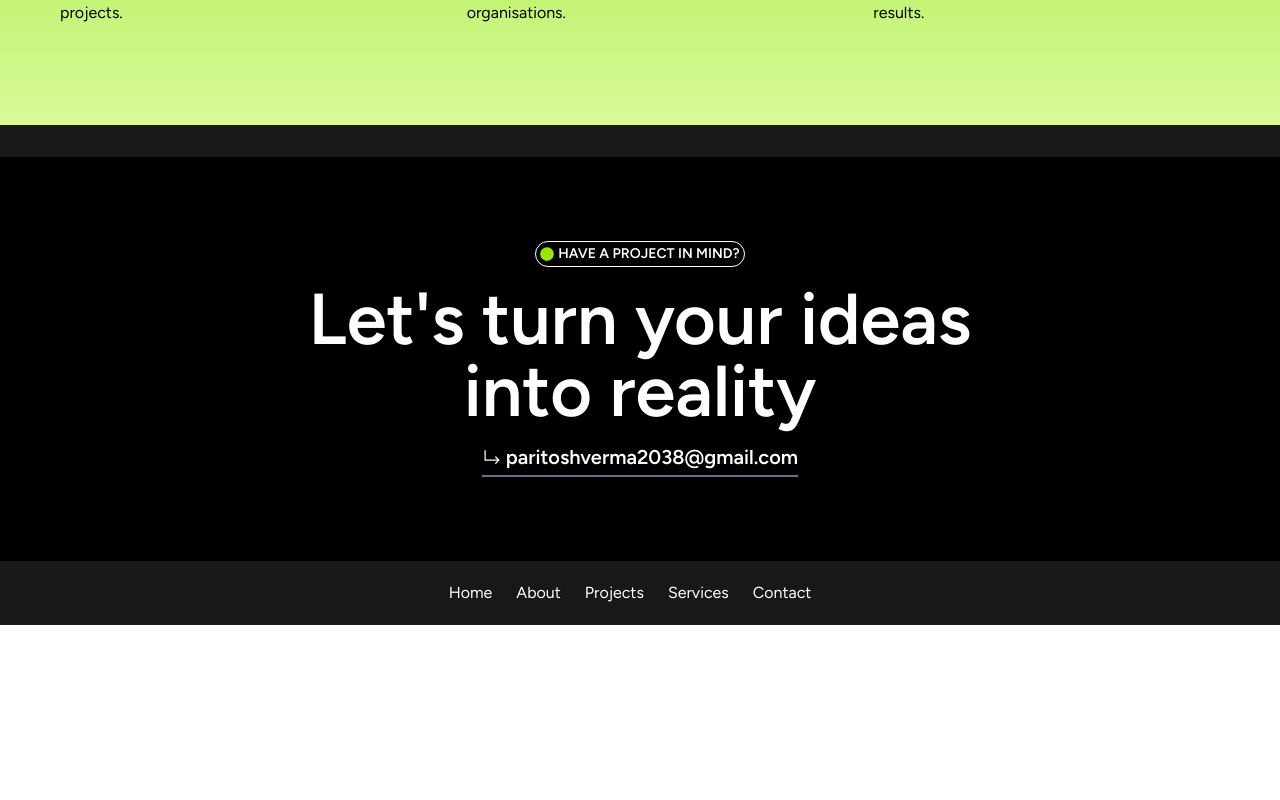
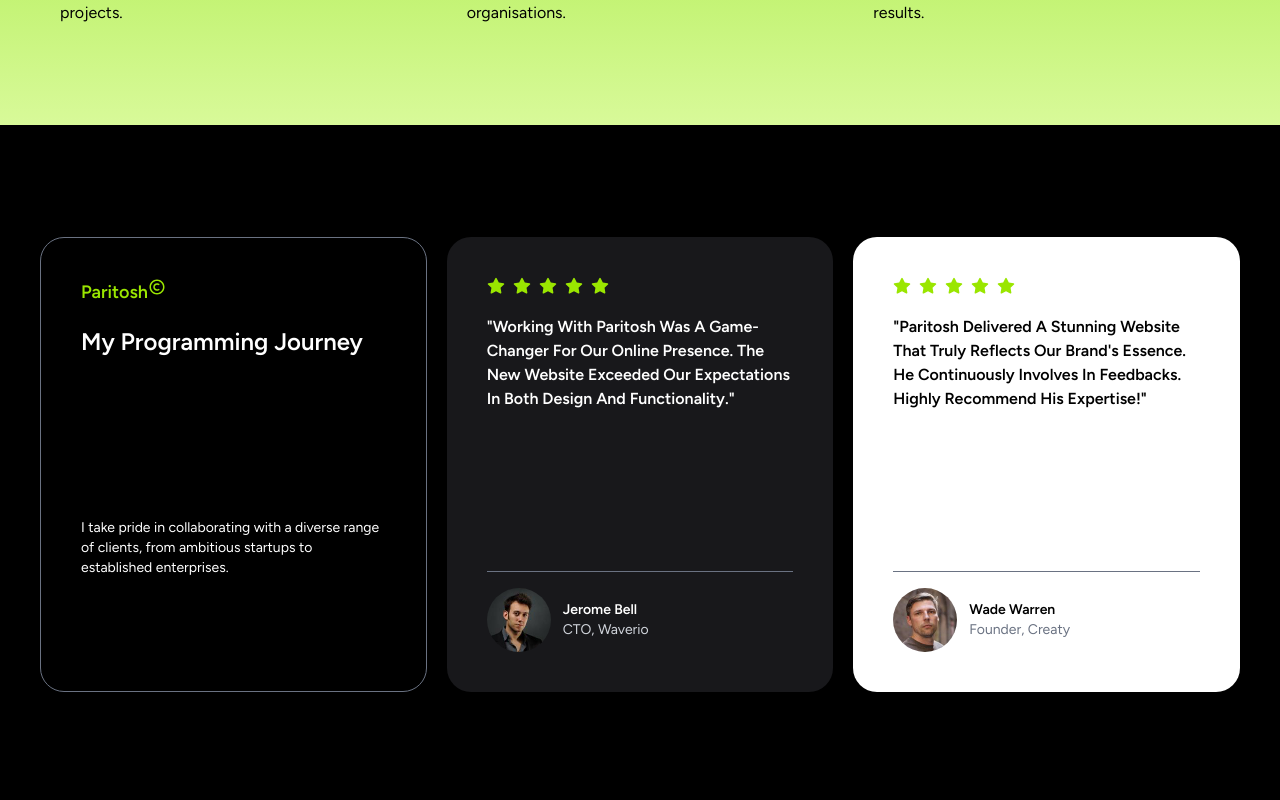
Before and after one commit to paritoshAuminus/web-dev-projects, a React (Vite) app in the folder 10-personal-portfolio/personalPortfolio/: page / in a window 1280 px wide. Shown: the part 5360-6160 px from the top of the page. Before the commit the page ends 5985 px from the top, so only its background shows below. Built offline with nearby package versions, Linux system fonts and the light colour scheme.

Commit message:
Built the last two sections of the website home page

```diff
--- /dev/null
+++ b/10-personal-portfolio/personalPortfolio/src/components/CardMyStory.jsx
@@ -0,0 +1,20 @@
+import React from 'react'
+import { BiCopyright } from 'react-icons/bi'
+
+const CardMyStory = () => {
+    return (
+        <>
+            <div className='text-white p-10 border border-gray-500 flex flex-col gap-1 md:gap-40 rounded-3xl font-semibold'>
+                <div>
+                    <span className='flex text-lg text-lime-400 mb-5'>Paritosh<BiCopyright /></span>
+                    <span className='capitalize text-2xl'>My programming journey</span>
+                </div>
+                <div className='text-sm font-normal'>
+                    <p>I take pride in collaborating with a diverse range of clients, from ambitious startups to established enterprises.</p>
+                </div>
+            </div>
+        </>
+    )
+}
+
+export default CardMyStory
--- /dev/null
+++ b/10-personal-portfolio/personalPortfolio/src/components/CardTestimonial.jsx
@@ -0,0 +1,35 @@
+import React from 'react'
+import { TbStarFilled } from 'react-icons/tb'
+
+const CardTestimonial = (props) => {
+    return (
+        <>
+            <div className={`${props.textColor} ${props.bgColor} p-10 flex flex-col gap-1 md:gap-40 rounded-3xl font-semibold`}>
+                <div>
+                    <span className='flex text-lg text-lime-400 mb-5 gap-2'>
+                        <TbStarFilled />
+                        <TbStarFilled />
+                        <TbStarFilled />
+                        <TbStarFilled />
+                        <TbStarFilled />
+                    </span>
+                    <span className='capitalize text-md'>{props.para}</span>
+                </div>
+                <div className='flex flex-col gap-3 text-sm font-normal'>
+                    <hr className='text-gray-500 mb-1' />
+                    <div className=' flex gap-3 items-center'>
+                        <div className='w-16 rounded-full overflow-hidden'>
+                            <img src={props.source} alt="My Clients" className='object-cover' />
+                        </div>
+                        <div className='flex flex-col'>
+                        <span className='font-semibold'>{props.clientName}</span>
+                        <span className={props.companyText}>{props.clientCompany}</span>
+                        </div>
+                    </div>
+                </div>
+            </div>
+        </>
+    )
+}
+
+export default CardTestimonial
--- a/10-personal-portfolio/personalPortfolio/src/components/Footer.jsx
+++ b/10-personal-portfolio/personalPortfolio/src/components/Footer.jsx
@@ -6,8 +6,8 @@ import { Link } from 'react-router-dom'
 const Footer = () => {
   return (
     <>
-      <footer className='h-300px md:h-[500px] flex flex-col pt-8 justify-center text-white items-center bg-zinc-900 font-semibold'>
-        <div className='container h-full w-full p-5 md:p-0 bg-black flex flex-col gap-4 justify-center items-center'>
+      <footer className='h-[300px] md:h-[500px] flex flex-col p-8 text-white items-center bg-zinc-900 font-semibold'>
+        <div className='container h-full w-full p-5 md:p-0 bg-black flex flex-col gap-4 justify-center rounded-3xl items-center'>
           <span className='px-1 py-0.5 text-sm border-1 border-white uppercase rounded-full flex gap-1 items-center'><FaCircle className='text-lime-400' />Have a project in mind?</span>
           <span className='text-5xl md:text-7xl text-wrap text-center'>Let's turn your ideas<br />into reality</span>
           <span className='text-xl flex flex-col gap-1'><a href="mailto:paritoshverma2038@gmail.com" className='flex items-center gap-1'><HiArrowTurnDownRight />paritoshverma2038@gmail.com</a><hr className='border-1 text-gray-500' /></span>
--- a/10-personal-portfolio/personalPortfolio/src/pages/Home.jsx
+++ b/10-personal-portfolio/personalPortfolio/src/pages/Home.jsx
@@ -16,7 +16,10 @@ import { PiStarFourFill } from 'react-icons/pi'
 import { SiVorondesign } from 'react-icons/si'
 import aboutMe from '../assets/aboutMe.png'
 import { GrGithub } from 'react-icons/gr'
-import { LiaLinkedin } from 'react-icons/lia'
+import CardMyStory from '../components/CardMyStory'
+import CardTestimonial from '../components/CardTestimonial'
+import user1 from '../assets/user1.jpg'
+import user2 from '../assets/user2.jpg'
 
 
 const Home = () => {
@@ -63,6 +66,8 @@ const Home = () => {
             ]
         }
     ]
+
+    const testimonialData = []
 
     return (
         <>
@@ -205,6 +210,27 @@ const Home = () => {
                     </div>
                 </div>
             </section>
+            <section className='grid grid-cols-1 md:grid-cols-3 gap-5 px-10 p-20 md:py-28 bg-black'>
+                    <CardMyStory />
+                    <CardTestimonial
+                        textColor={'text-white'}
+                        bgColor={'bg-zinc-900'}
+                        para={'"Working with Paritosh was a game-changer for our online presence. The new website exceeded our expectations in both design and functionality."'}
+                        source={user1}
+                        clientName={'Jerome Bell'}
+                        clientCompany={'CTO, Waverio'}
+                        companyText={'text-gray-300'}
+                        />
+                    <CardTestimonial
+                        textColor={'text-black'}
+                        bgColor={'bg-white'}
+                        para={'"Paritosh delivered a stunning website that truly reflects our brand\'s essence. He continuously involves in feedbacks. Highly recommend his expertise!"'}
+                        source={user2}
+                        clientName={'Wade Warren'}
+                        clientCompany={'Founder, Creaty'}
+                        companyText={'text-gray-500'}
+                    />
+            </section>
         </>
     )
 }
```
Also changed, not shown: 10-personal-portfolio/personalPortfolio/src/assets/user1.jpg (added), 10-personal-portfolio/personalPortfolio/src/assets/user2.jpg (added).
